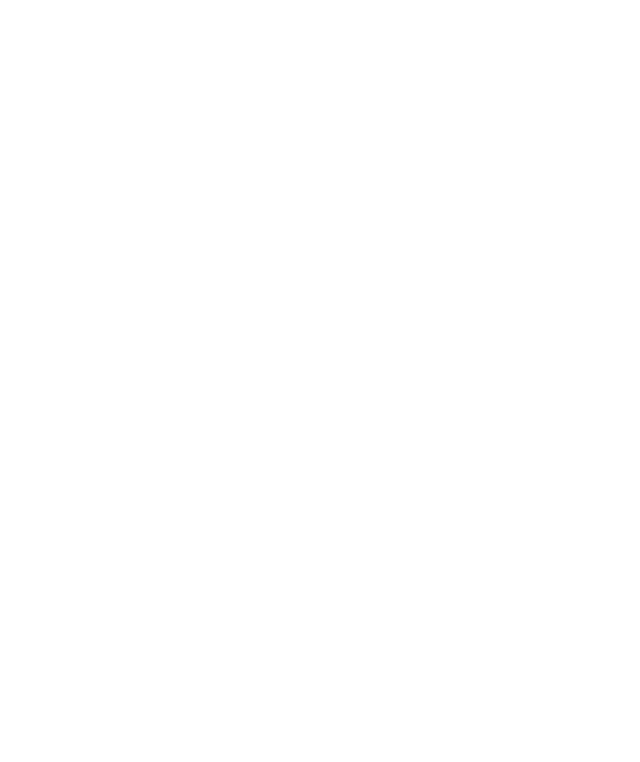
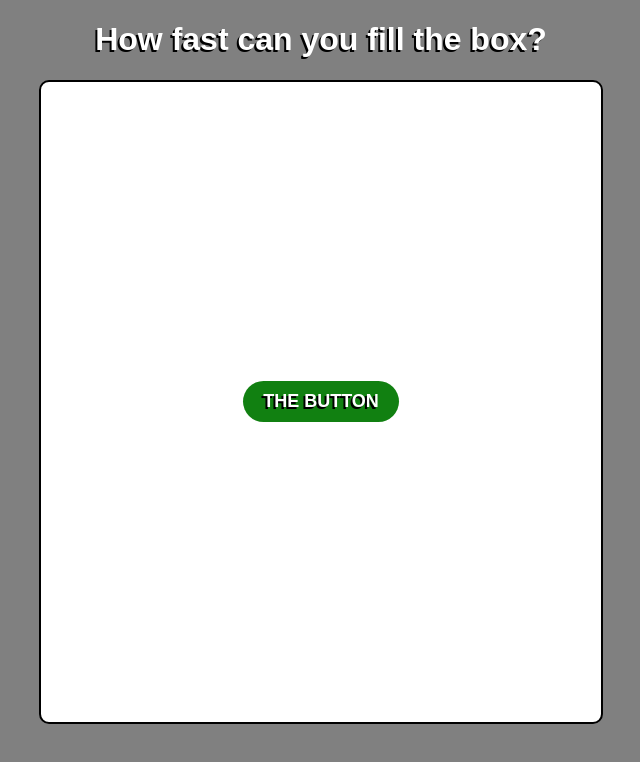
Before and after one commit to captain-emmett/big-button, a plain HTML site: page index.html in a window 1280 px wide. Shown: the whole page, without its empty margins (319-959 px from the left). Drawn offline with Linux system fonts and the light colour scheme.

Commit message:
Possible Idea PUSH

```diff
--- a/index.html
+++ b/index.html
@@ -2,9 +2,19 @@
 <html lang="en">
 <head>
   <meta charset="UTF-8">
-  <title>Title</title>
+  <meta name="viewport" content="width=device-width, initial-scale=1.0">
+  <title>Duplicate the button</title>
+  <link rel="stylesheet" href="style.css">
 </head>
 <body>
-
+  <header>
+    <h1>How fast can you fill the box?</h1>
+  </header>
+  <div class="content">
+    <div class="button-box">
+      <button id="the-button">THE BUTTON</button>
+    </div>
+  </div>
+  <script src="script.js"></script>
 </body>
 </html>
--- a/script.js
+++ b/script.js
@@ -0,0 +1,14 @@
+var bigbutton = document.getElementById('the-button');
+var copycoutner = 1;
+
+bigbutton.addEventListener('click', function addButton() {
+    const button = document.createElement('button');
+    button.textContent = 'button copy ' + copycoutner;
+    copycoutner++;
+
+    button.addEventListener('click', addButton);
+    const contentDiv = document.querySelector('.button-box');
+    contentDiv.appendChild(button);
+});
+
+console.log("Hello");
--- a/style.css
+++ b/style.css
@@ -0,0 +1,51 @@
+body {
+    font-family: Arial, sans-serif;
+    margin: 0;
+    padding: 0;
+    background-color: gray;
+}
+
+.content {
+    display: flex;
+    justify-content: center;
+    align-items: center;
+    border: black;
+}
+
+.button-box {
+    display: flex;
+    flex-direction: column;
+    flex-wrap: wrap;
+    height: 80vh;
+    width: 70vh;
+    background-color: white;
+    border: 2px solid black;
+    border-color: black;
+    border-radius: 10px;
+    justify-content: center;
+    align-items: center;
+}
+
+button {
+    font-size: large;
+    padding: 10px 20px;
+    font-weight: bold;
+    border: none;
+    border: white;
+    border-radius: 50px;
+    background-color: rgb(17, 128, 17);
+    color: white;
+    text-shadow: -2px 2px black;
+    cursor: pointer;
+}
+
+button:hover  {
+    background-color: rgb(25, 115, 25);
+}
+
+header {
+    color: white;
+    text-align: center;
+    text-shadow: -2px 2px black;
+
+}
```
